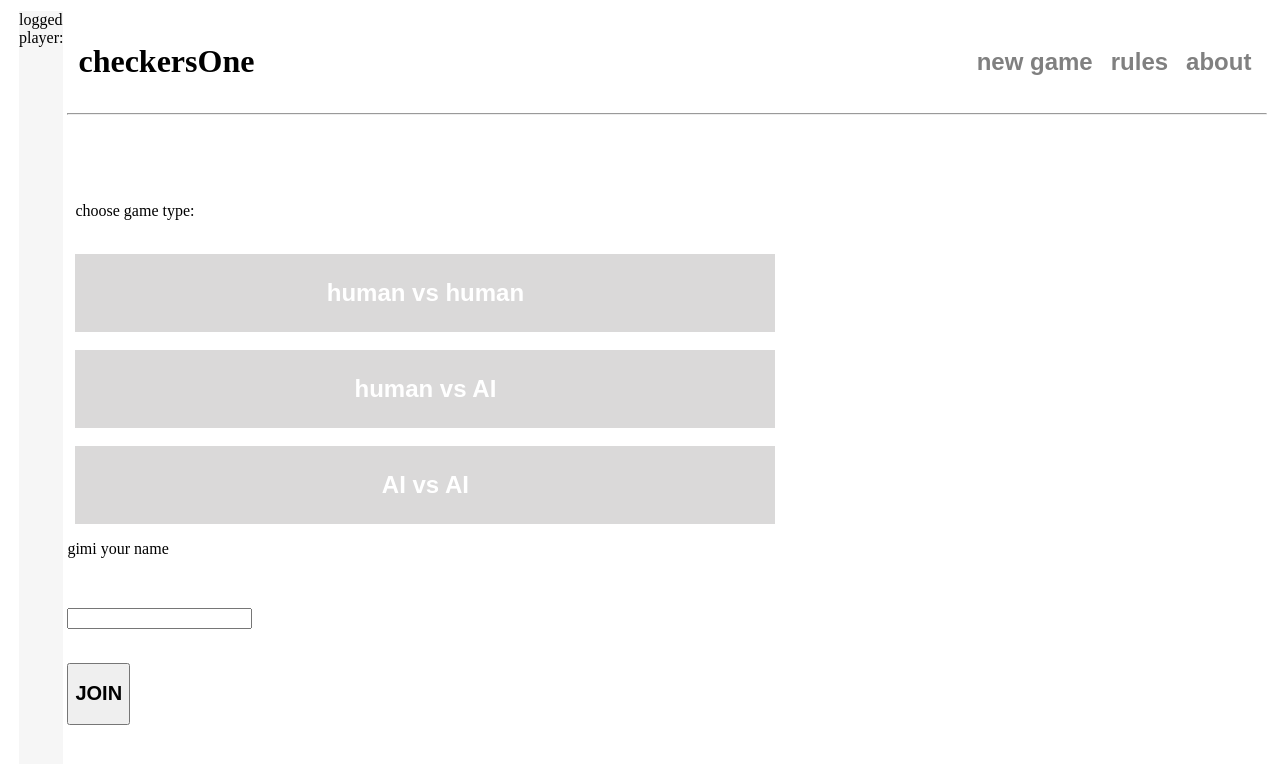
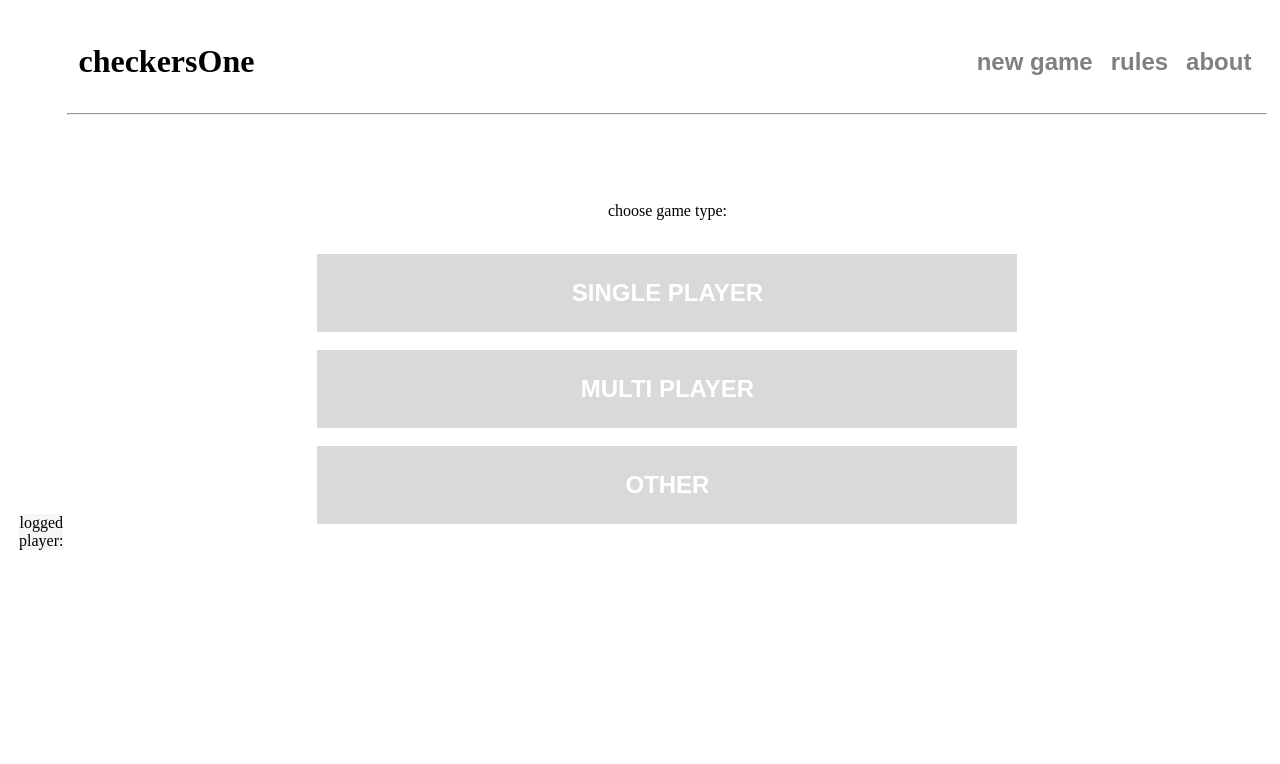
Before and after one commit to marcinszewczykArch/checkersWithAngular, an Angular app: page / in a window 1280 px wide. Shown: the top 764 px of the page. Built offline with nearby package versions, Linux system fonts and the light colour scheme.

Commit message:
frontend adjustment, login panel and chat container upgrade

```diff
--- a/src/app/app.component.css
+++ b/src/app/app.component.css
@@ -1,13 +1,14 @@
-table {
-  width: 100%;
-  height: 100%;
-  margin-left:  auto;
-  margin-right: auto;
-}
+/*table {*/
+/*  width: 100%;*/
+/*  height: 100%;*/
+/*  margin-left:  auto;*/
+/*  margin-right: auto;*/
+/*}*/
 table, th, td {
   border: none;
   background-color: white;
-  /*border: 1px #f6f6f6;*/
+  text-align: center;
+  border: 1px #f6f6f6;
 }
 body {
   background-color: #f6f6f6;
--- a/src/app/app.component.ts
+++ b/src/app/app.component.ts
@@ -19,7 +19,7 @@ export class AppComponent implements OnInit {
   loadedSinglePlayer: Boolean = false;
   loadedMultiPlayer: Boolean = false;
 
-  loadedLogin: Boolean = true;
+  loadedLogin: Boolean = false;
   loadedChat: Boolean = false;
 
   constructor(public gameService: GameService, public wbsocketService: WebsocketService) {
--- a/src/app/board-for-red/board-for-red.component.css
+++ b/src/app/board-for-red/board-for-red.component.css
@@ -42,7 +42,7 @@ button{
   height: 80px;
   border-radius: 40px;
   border: 0px;
-  position: relative;
+  position: center;
   top: 2px;
   left: 10px;
 }
--- a/src/app/board-for-white/board-for-white.component.css
+++ b/src/app/board-for-white/board-for-white.component.css
@@ -42,7 +42,7 @@ button{
   height: 80px;
   border-radius: 40px;
   border: 0px;
-  position: relative;
+  position: center;
   top: 2px;
   left: 10px;
 }
--- a/src/app/chat/chat.component.css
+++ b/src/app/chat/chat.component.css
@@ -1,6 +1,5 @@
-body {
+.container {
   font-family: "Century Gothic";
-  width: 700px;
 }
 
 .chat {
@@ -18,13 +17,9 @@ body {
   position: center;
 }
 
-/*.textInput {*/
-/*  height: 100px;*/
-/*  width: 700px;*/
-/*  display: block;*/
-/*  position: center;*/
-/*  border-width: 0;*/
-/*}*/
+.textInput {
+  width: 100%;
+}
 
 input {
   height: 20px;
--- a/src/app/chat/chat.component.html
+++ b/src/app/chat/chat.component.html
@@ -1,4 +1,4 @@
-<body>
+<div class="container">
 
   <div class="chat">
     <ng-container *ngFor="let msg of this.websocketService.received.reverse()">
@@ -8,7 +8,7 @@
 
   <div class="textInput">
     <p><input type="text" [(ngModel)]=this.websocketService.message></p>
-    <button (click)="this.websocketService.sentMessage(this.websocketService.message);"><h2>SEND</h2></button>
+    <button (click)="this.websocketService.sentChatMessage(this.websocketService.message);"><h2>SEND</h2></button>
   </div>
 
   error tutaj: {{this.websocketService.error}}<br><br>
@@ -17,4 +17,4 @@
   <!--<button (click)="this.websocketService.makeComplete();"><h2>COMPLETE</h2></button>-->
   <!--<button (click)="this.websocketService.makeConnection();"><h2>RECONNECT</h2></button>-->
 
-</body>
+</div>
--- a/src/app/choose-single-multi/choose-single-multi.component.html
+++ b/src/app/choose-single-multi/choose-single-multi.component.html
@@ -4,11 +4,11 @@
   <p>choose game type:</p>
 
   <br>
-  <button (click)="loadSinglePlayer();"><h2>human vs human</h2></button>
+  <button (click)="loadMultiPlayer();"><h2>SINGLE PLAYER</h2></button>
   <br><br>
-  <button (click)="loadMultiPlayer();"><h2>human vs AI</h2></button>
+  <button (click)="loadSinglePlayer();"><h2>MULTI PLAYER</h2></button>
   <br><br>
-  <button><h2>AI vs AI</h2></button>
+  <button><h2>OTHER</h2></button>
 </div>
 
 
--- a/src/app/choose-single-multi/choose-single-multi.component.ts
+++ b/src/app/choose-single-multi/choose-single-multi.component.ts
@@ -13,7 +13,7 @@ export class ChooseSingleMultiComponent implements OnInit {
   }
 
   loadSinglePlayer() {
-    this.appComponent.loadedChooseColour = true
+    this.appComponent.loadedLogin = true
     this.appComponent.loadedChooseSingleMulti = false
   }
 
--- a/src/app/login/login.component.css
+++ b/src/app/login/login.component.css
@@ -0,0 +1,18 @@
+.container {
+  font-family: "Century Gothic";
+  font-size: 16px;
+}
+
+input {
+  height: 50px;
+  width: 30%;
+  border-width: 0;
+  background-color: #ccd7f3;
+  position: center;
+  text-decoration: none;
+  text-align: center;
+  display: inline-block;
+  margin-right: 0;
+  font-family: "Century Gothic";
+  font-size: 16px;
+}
--- a/src/app/login/login.component.html
+++ b/src/app/login/login.component.html
@@ -1,6 +1,11 @@
-<p>gimi your name</p>
-<br>
-<p><input type="text" id="username" name="username" [(ngModel)]=this.websocketService.playerName></p>
+<div class="container">
 
-<br>
-<button (click)="this.login(this.websocketService.playerName);"><h2>JOIN</h2></button>
+  <p>gimi your name</p>
+  <br>
+  <p><input type="text" id="username" name="username" [(ngModel)]=this.websocketService.playerName></p>
+
+  <br>
+  <button (click)="this.login(this.websocketService.playerName);"><h2>JOIN</h2></button>
+
+
+</div>
--- a/src/app/services/websocket.service.ts
+++ b/src/app/services/websocket.service.ts
@@ -43,6 +43,13 @@ export class WebsocketService {
     this.message = "";
   }
 
+  sentChatMessage(message: string): void {
+    if (message.length > 0) {
+      this.subject.next("/chat " + message);
+    }
+    this.message = "";
+  }
+
   makeComplete(): void {
     this.subject.complete();
 
```
